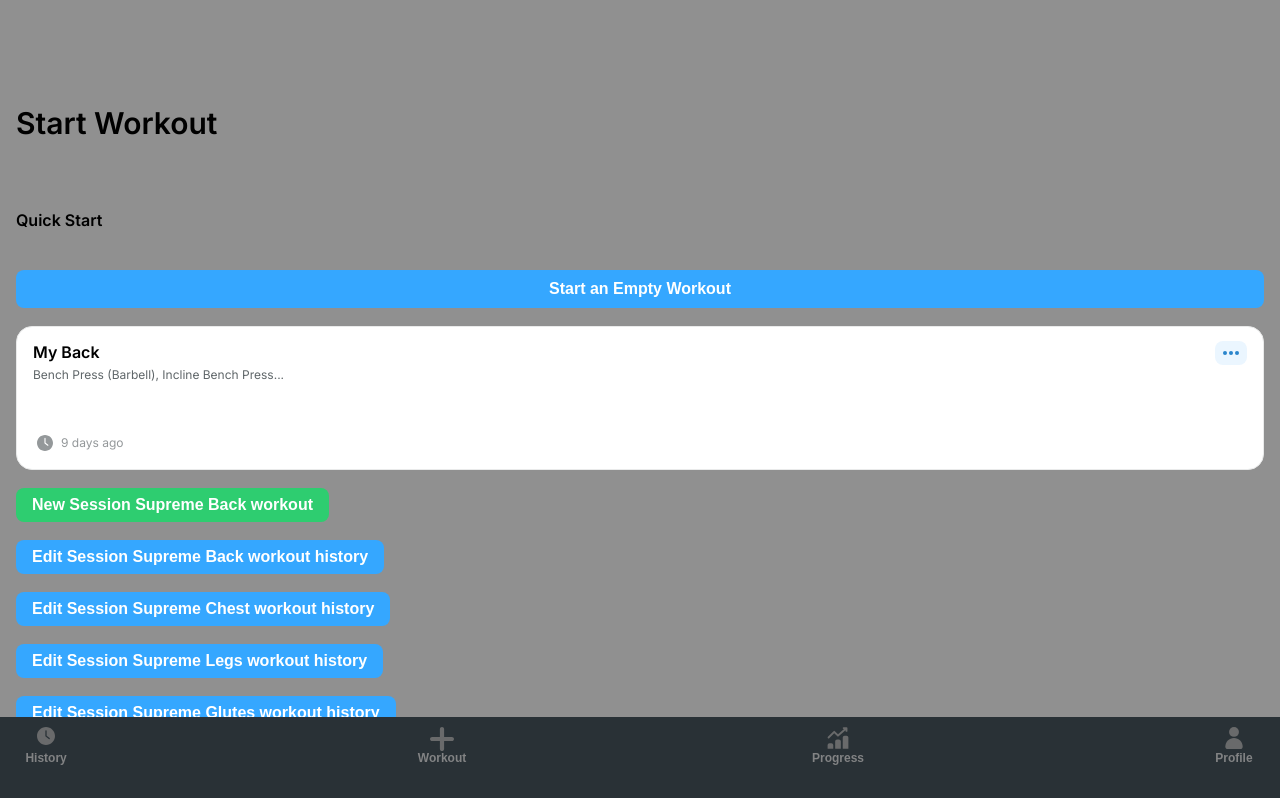
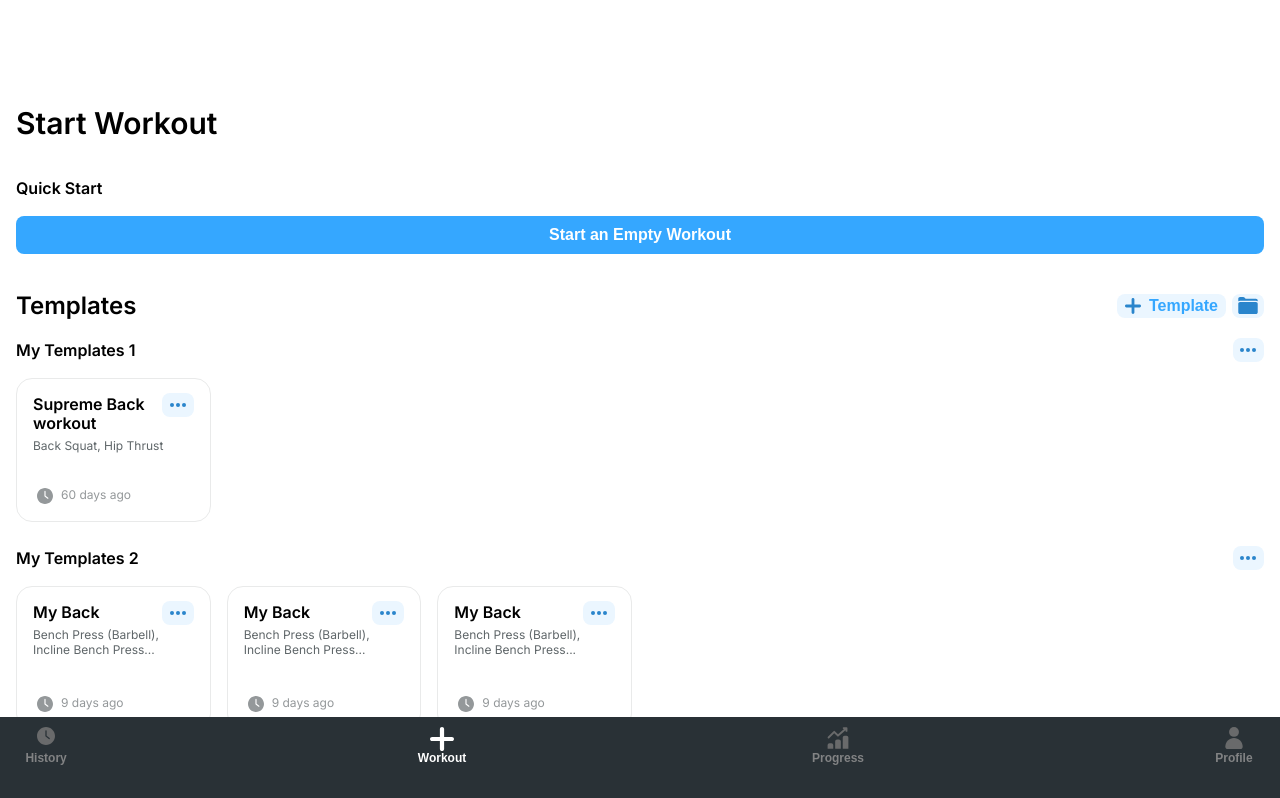
Before and after one commit to harshaand/workout-tracker-app, a React (Vite) app: page / in a window 1280 px wide. Shown: the top 798 px of the page. Built offline with nearby package versions, Linux system fonts and the light colour scheme.

Commit message:
Small changes: made TemplateScreen the default screen when app loads and displayed actual duration of workout rather than 1:03:00 on edit session variation of SessionScreen

```diff
--- a/src/App.jsx
+++ b/src/App.jsx
@@ -23,7 +23,7 @@ export const RoutingContext = React.createContext({
 })
 
 function App() {
-  const [currentScreen, setCurrentScreen] = React.useState('TestingScreen')
+  const [currentScreen, setCurrentScreen] = React.useState('TemplatesScreen')
   let ScreenComponent;
   //FWS = finished workout screen
   let FWS_data = React.useRef({
--- a/src/DataContext.jsx
+++ b/src/DataContext.jsx
@@ -931,6 +931,16 @@ function useDataUpdate() {
 
 function DataProvider({ children }) {
     const [data, setData] = React.useState(dataObject)
+
+    function saveData(func) {
+        // Add main function for updating data in localstorage/database here.
+        /* Update setData here aswell
+         to app's state updates e.g. data on history screen updating after finishing workout
+         make this the main saveData then add this function to   <DataUpdateContext value={saveData}>
+         instread of <DataUpdateContext value={setData}> */
+        // save to local storage
+    }
+
     return (
         <DataContext.Provider value={data}>
             <DataUpdateContext value={setData}>
--- a/src/screens/SessionScreen.jsx
+++ b/src/screens/SessionScreen.jsx
@@ -574,7 +574,7 @@ function SessionScreen({ template, screenVariant = 'newSession' }) {
                             </div>
 
                             {(screenVariant === 'newSession' || screenVariant === 'newEmptySession') && <p>{formatTime(sessionDuration)}</p>}
-                            {(screenVariant === 'editSession') && <p>{formatTime(3780)}</p>}
+                            {(screenVariant === 'editSession') && <p>{formatTime(template.duration)}</p>}
                         </div>
 
                         <textarea ref={notes} defaultValue={template.notes} placeholder='Notes' rows={1} onInput={(e) => {
```
